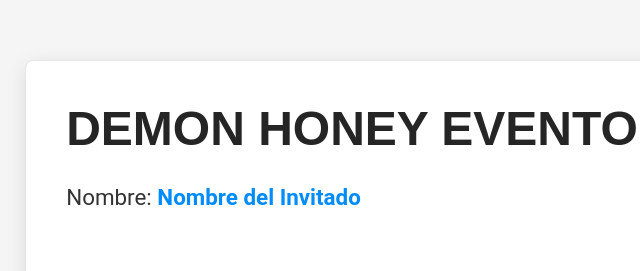
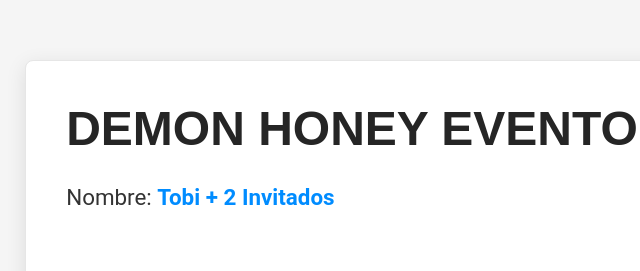
Before and after one commit to kenzoquento/https-kenzoquento.github.io-QR-Demon-Honey-TD.github.io-, a plain HTML site: page index.html in a window 1280 px wide. Shown: the part 134-405 px from the top of the page, 288-928 px from the left. Drawn offline with Linux system fonts and the light colour scheme.

Commit message:
Update index.html

```diff
--- a/index.html
+++ b/index.html
@@ -101,7 +101,7 @@
 		<h1>Demon Honey Evento</h1>
 		<p>
 			<!-- Reemplaza la URL del archivo de Google Sheets con la URL real de tu archivo -->
-			Nombre: <strong><a href="https://docs.google.com/spreadsheets/d/1RM4vAkt48pV_iFcX-iiXbKVzwCXwkZnnAU88FZRr3N8/edit?usp=sharing">Nombre del Invitado</a></strong>
+			Nombre: <strong><a href="https://docs.google.com/spreadsheets/d/1RM4vAkt48pV_iFcX-iiXbKVzwCXwkZnnAU88FZRr3N8/edit?usp=sharing">Tobi + 2 Invitados</a></strong>
 		</p>
 		<div class="aprobado">Aprobado</div>
 		<div class="location">Palermo, Buenos Aires</div>
```
